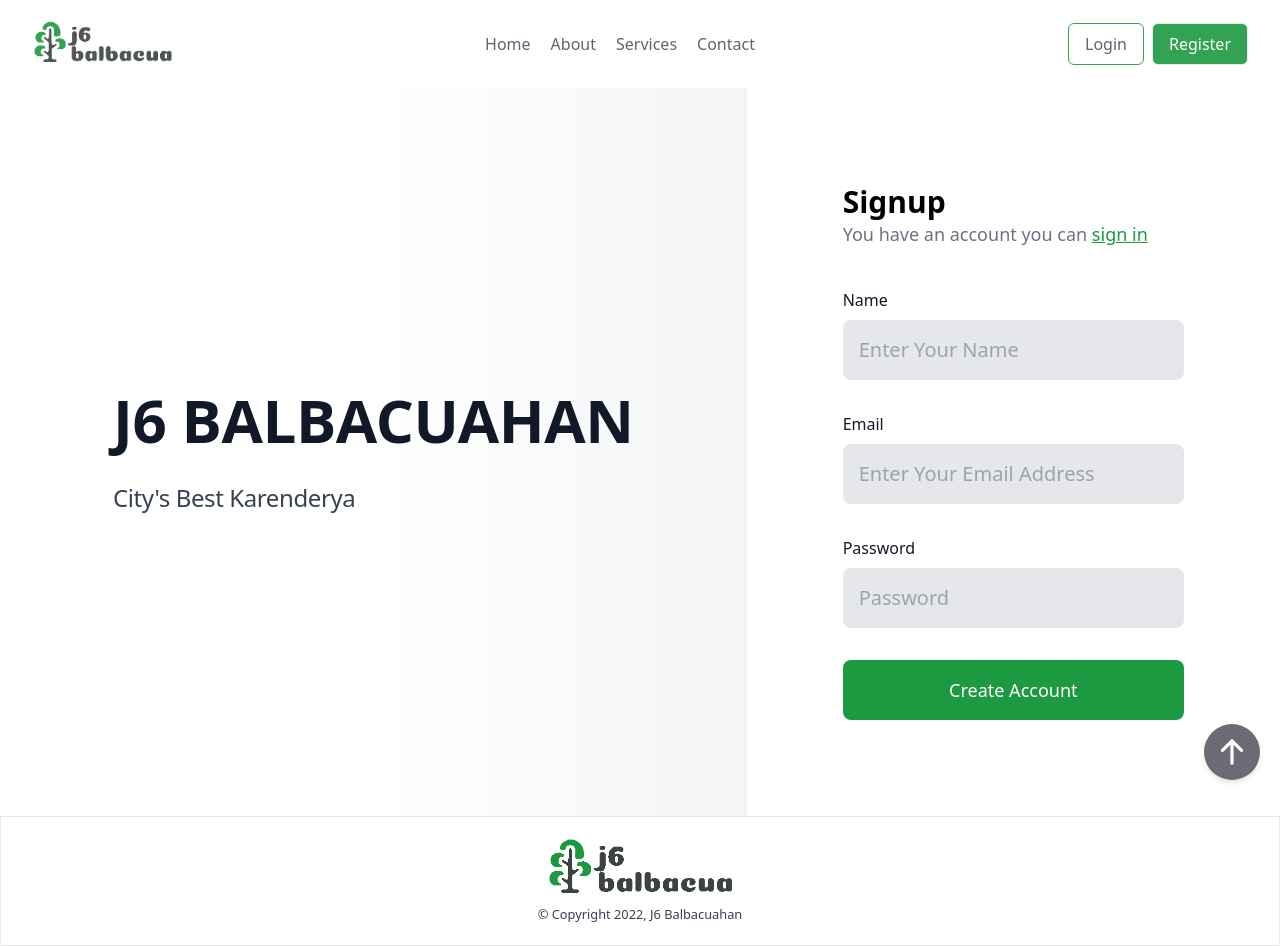
After one commit to yohi441/J6-ordering_system, a Django app: page /signup/ in a window 1280 px wide. The commit adds this page. Run offline with Django 3.2, Linux system fonts and the light colour scheme.

Commit message:
add login and register view

```diff
--- a/ordering/urls.py
+++ b/ordering/urls.py
@@ -13,6 +13,9 @@ urlpatterns = [
     path('detail/<int:pk>/', views.DetailView.as_view(), name="detail-view"),
     path('delete/cart/item/<int:pk>/', views.DeleteItemInCartView.as_view(), name="delete-cart-item"),
     path('update/cart/item/<int:pk>/', views.UpdateQntyInCartView.as_view(), name="update-qty-item"),
-    path('checktout', views.CheckOut.as_view(), name='checkout')
+    path('checktout', views.CheckOut.as_view(), name='checkout'),
+    path('signin/', views.SigninView.as_view(), name="sign-in"),
+    path('signup/', views.SignupView.as_view(), name="sign-up"),
+
 
 ]
--- a/ordering/views.py
+++ b/ordering/views.py
@@ -251,7 +251,6 @@ class CheckOut(View):
 
         form = CheckoutForm(request.POST)
         if form.is_valid():
-            print("valid")
             instance = form.save(commit=False)
             instance.total_price = total
             instance.save()
@@ -264,3 +263,18 @@ class CheckOut(View):
         }
 
         return render(request, 'checkout.html', context)
+
+
+class SigninView(View):
+
+    def get(self, request):
+
+        return render(request, 'signin.html', {})
+
+
+
+class SignupView(View):
+
+    def get(self, request):
+
+        return render(request, 'signup.html', {})
--- a/static/css/output.css
+++ b/static/css/output.css
@@ -656,6 +656,10 @@ video {
   z-index: 0;
 }
 
+.z-20 {
+  z-index: 20;
+}
+
 .col-span-12 {
   grid-column: span 12 / span 12;
 }
@@ -680,6 +684,16 @@ video {
   margin-right: 0.5rem;
 }
 
+.my-20 {
+  margin-top: 5rem;
+  margin-bottom: 5rem;
+}
+
+.my-10 {
+  margin-top: 2.5rem;
+  margin-bottom: 2.5rem;
+}
+
 .mt-6 {
   margin-top: 1.5rem;
 }
@@ -1011,6 +1025,12 @@ video {
   margin-bottom: calc(1.25rem * var(--tw-space-y-reverse));
 }
 
+.space-y-8 > :not([hidden]) ~ :not([hidden]) {
+  --tw-space-y-reverse: 0;
+  margin-top: calc(2rem * calc(1 - var(--tw-space-y-reverse)));
+  margin-bottom: calc(2rem * var(--tw-space-y-reverse));
+}
+
 .overflow-hidden {
   overflow: hidden;
 }
@@ -1069,6 +1093,36 @@ video {
   border-color: transparent;
 }
 
+.border-gray-600 {
+  --tw-border-opacity: 1;
+  border-color: rgb(75 85 99 / var(--tw-border-opacity));
+}
+
+.border-gray-400 {
+  --tw-border-opacity: 1;
+  border-color: rgb(156 163 175 / var(--tw-border-opacity));
+}
+
+.border-j6primary {
+  --tw-border-opacity: 1;
+  border-color: rgb(28 153 65 / var(--tw-border-opacity));
+}
+
+.border-gray-300 {
+  --tw-border-opacity: 1;
+  border-color: rgb(209 213 219 / var(--tw-border-opacity));
+}
+
+.border-gray-200 {
+  --tw-border-opacity: 1;
+  border-color: rgb(229 231 235 / var(--tw-border-opacity));
+}
+
+.border-black {
+  --tw-border-opacity: 1;
+  border-color: rgb(0 0 0 / var(--tw-border-opacity));
+}
+
 .bg-white {
   --tw-bg-opacity: 1;
   background-color: rgb(255 255 255 / var(--tw-bg-opacity));
@@ -1148,6 +1207,25 @@ video {
 
 .bg-opacity-80 {
   --tw-bg-opacity: 0.8;
+}
+
+.bg-gradient-to-r {
+  background-image: linear-gradient(to right, var(--tw-gradient-stops));
+}
+
+.from-white {
+  --tw-gradient-from: #fff;
+  --tw-gradient-to: rgb(255 255 255 / 0);
+  --tw-gradient-stops: var(--tw-gradient-from), var(--tw-gradient-to);
+}
+
+.via-white {
+  --tw-gradient-to: rgb(255 255 255 / 0);
+  --tw-gradient-stops: var(--tw-gradient-from), #fff, var(--tw-gradient-to);
+}
+
+.to-gray-100 {
+  --tw-gradient-to: #f3f4f6;
 }
 
 .bg-cover {
@@ -1187,6 +1265,10 @@ video {
   padding: 0.5rem;
 }
 
+.p-10 {
+  padding: 2.5rem;
+}
+
 .px-4 {
   padding-left: 1rem;
   padding-right: 1rem;
@@ -1272,6 +1354,21 @@ video {
   padding-right: 4rem;
 }
 
+.py-16 {
+  padding-top: 4rem;
+  padding-bottom: 4rem;
+}
+
+.px-7 {
+  padding-left: 1.75rem;
+  padding-right: 1.75rem;
+}
+
+.px-10 {
+  padding-left: 2.5rem;
+  padding-right: 2.5rem;
+}
+
 .pt-6 {
   padding-top: 1.5rem;
 }
@@ -1449,9 +1550,29 @@ video {
   color: rgb(59 68 65 / var(--tw-text-opacity));
 }
 
+.text-blue-500 {
+  --tw-text-opacity: 1;
+  color: rgb(59 130 246 / var(--tw-text-opacity));
+}
+
+.text-blue-600 {
+  --tw-text-opacity: 1;
+  color: rgb(37 99 235 / var(--tw-text-opacity));
+}
+
 .underline {
   -webkit-text-decoration-line: underline;
           text-decoration-line: underline;
+}
+
+.placeholder-gray-400::-moz-placeholder {
+  --tw-placeholder-opacity: 1;
+  color: rgb(156 163 175 / var(--tw-placeholder-opacity));
+}
+
+.placeholder-gray-400::placeholder {
+  --tw-placeholder-opacity: 1;
+  color: rgb(156 163 175 / var(--tw-placeholder-opacity));
 }
 
 .opacity-90 {
@@ -1881,6 +2080,11 @@ video {
     margin-right: 0px;
   }
 
+  .lg\:my-0 {
+    margin-top: 0px;
+    margin-bottom: 0px;
+  }
+
   .lg\:mt-20 {
     margin-top: 5rem;
   }
@@ -1901,6 +2105,18 @@ video {
     width: 33.333333%;
   }
 
+  .lg\:w-6\/12 {
+    width: 50%;
+  }
+
+  .lg\:max-w-3xl {
+    max-width: 48rem;
+  }
+
+  .lg\:flex-row {
+    flex-direction: row;
+  }
+
   .lg\:items-center {
     align-items: center;
   }
@@ -1911,6 +2127,10 @@ video {
 
   .lg\:justify-center {
     justify-content: center;
+  }
+
+  .lg\:p-16 {
+    padding: 4rem;
   }
 
   .lg\:px-8 {
@@ -1918,6 +2138,11 @@ video {
     padding-right: 2rem;
   }
 
+  .lg\:px-16 {
+    padding-left: 4rem;
+    padding-right: 4rem;
+  }
+
   .lg\:pl-16 {
     padding-left: 4rem;
   }
@@ -1961,6 +2186,23 @@ video {
     margin-top: 7rem;
   }
 
+  .xl\:w-7\/12 {
+    width: 58.333333%;
+  }
+
+  .xl\:w-5\/12 {
+    width: 41.666667%;
+  }
+
+  .xl\:p-24 {
+    padding: 6rem;
+  }
+
+  .xl\:px-8 {
+    padding-left: 2rem;
+    padding-right: 2rem;
+  }
+
   .xl\:text-6xl {
     font-size: 3.75rem;
     line-height: 1;
--- a/templates/components/header.html
+++ b/templates/components/header.html
@@ -45,8 +45,8 @@
         </a>
         {% else %}
         <div class="z-20 flex gap-2">
-            <a href="#" class="px-4 py-2 border-j6primary border transition-colors duration-200 text-gray-600 hover:text-gray-100 transform rounded-md bg-white hover:bg-j6primary focus:outline-none focus:bg-green-500">Login</a>
-            <a href="#" class="px-4 py-2 text-white transition-colors duration-200 transform rounded-md bg-j6primary hover:bg-gray-100 hover:text-gray-600 border hover:border-j6primary focus:outline-none focus:bg-green-500">Register</a>
+            <a href="{% url 'sign-in' %}" class="px-4 py-2 border-j6primary border transition-colors duration-200 text-gray-600 hover:text-gray-100 transform rounded-md bg-white hover:bg-j6primary focus:outline-none focus:bg-green-500">Login</a>
+            <a href="{% url 'sign-up'  %}" class="px-4 py-2 text-white transition-colors duration-200 transform rounded-md bg-j6primary hover:bg-gray-100 hover:text-gray-600 border hover:border-j6primary focus:outline-none focus:bg-green-500">Register</a>
         </div>
         {% endif %}
 
--- /dev/null
+++ b/templates/signup.html
@@ -0,0 +1,57 @@
+{% extends 'base.html' %}
+
+
+
+{% block content %}
+{% include 'components/header.html' %}
+
+<!--Signup-->
+<section class="w-full bg-white min-g-screen">
+
+    <div class="mx-auto max-w-7xl">
+        <div class="flex flex-col lg:flex-row">
+            <div class="relative w-full bg-cover lg:w-6/12 xl:w-7/12 bg-gradient-to-r from-white via-white to-gray-100">
+                <div class="relative flex flex-col items-center justify-center w-full h-full px-10 my-20 lg:px-16 lg:my-0">
+                    <div class="flex flex-col items-start space-y-8 tracking-tight lg:max-w-3xl">
+                        <div class="relative">
+
+                            <h2 class="text-5xl font-bold text-gray-900 xl:text-6xl">J6 BALBACUAHAN</h2>
+                        </div>
+                        <p class="text-2xl text-gray-700">City's Best Karenderya</p>
+
+                    </div>
+                </div>
+            </div>
+
+            <div class="w-full bg-white lg:w-6/12 xl:w-5/12 shadow-lg">
+                <div class="flex flex-col items-start justify-start w-full h-full p-10 lg:p-16 xl:p-24">
+                    <h4 class="w-full text-3xl font-bold">Signup</h4>
+                    <p class="text-lg text-gray-500">You have an account you can <a href="{% url 'sign-in' %}" class="text-j6primary underline">sign in</a></p>
+                    <div class="relative w-full mt-10 space-y-8">
+                        <div class="relative">
+                            <label class="font-medium text-gray-900">Name</label>
+                            <input type="text" class="block w-full px-4 py-4 mt-2 text-xl placeholder-gray-400 bg-gray-200 rounded-lg focus:outline-none focus:ring-4 focus:ring-blue-600 focus:ring-opacity-50" placeholder="Enter Your Name">
+                        </div>
+                        <div class="relative">
+                            <label class="font-medium text-gray-900">Email</label>
+                            <input type="text" class="block w-full px-4 py-4 mt-2 text-xl placeholder-gray-400 bg-gray-200 rounded-lg focus:outline-none focus:ring-4 focus:ring-blue-600 focus:ring-opacity-50" placeholder="Enter Your Email Address">
+                        </div>
+                        <div class="relative">
+                            <label class="font-medium text-gray-900">Password</label>
+                            <input type="password" class="block w-full px-4 py-4 mt-2 text-xl placeholder-gray-400 bg-gray-200 rounded-lg focus:outline-none focus:ring-4 focus:ring-blue-600 focus:ring-opacity-50" placeholder="Password">
+                        </div>
+                        <div class="relative">
+                            <a href="#_" class="inline-block w-full px-5 py-4 text-lg font-medium text-center text-white transition duration-200 bg-j6primary rounded-lg hover:bg-green-700 ease">Create Account</a>
+                        </div>
+                    </div>
+                </div>
+            </div>
+        </div>
+    </div>
+
+</section>
+
+
+
+{% include 'components/footer.html' %}
+{% endblock content %}
```
Also changed, not shown: other parts of static/css/output.css (+95 -4 lines), templates/signin.html (added, +35 -0 lines), ordering/migrations/0006_profile.py (added).
